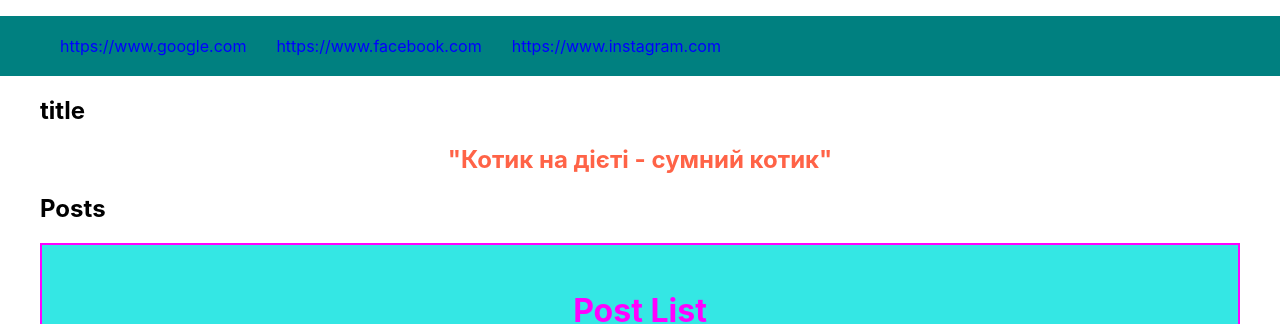
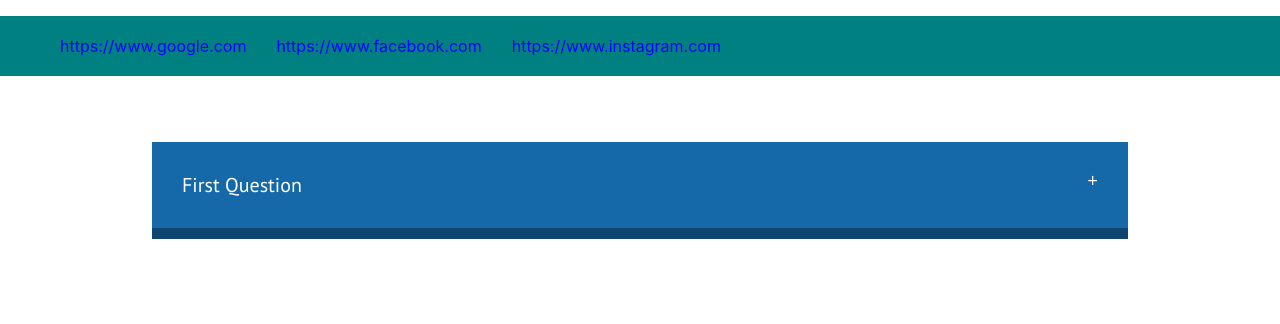
Before and after one commit to VladChornyi/it-generation-practice, a React (Create React App) app: page / in a window 1280 px wide. Shown: the top 324 px of the page. Built offline with nearby package versions, Linux system fonts and the light colour scheme; the HTML template or start-up script is replaced by a standard one.

Commit message:
task 1 completed

```diff
--- a/src/App.js
+++ b/src/App.js
@@ -4,12 +4,13 @@ import Section from "./components/Section/Section";
 import Header from "./components/Header/Header";
 import headerData from "./assets/nav.json";
 import Container from "./components/Container/Container";
+import AccordionItem from "./components/AccordionItem/AccordionItem";
 
 function App() {
   return (
     <>
       <Header headerData={headerData} />
-      <Section title="title">
+      {/* <Section title="title">
         <h2
           className="header-title"
           style={{ fontSize: "24px", color: "tomato", textAlign: "center" }}>
@@ -18,7 +19,8 @@ function App() {
       </Section>
       <Section title="Posts">
         <PostList posts={postsData} />
-      </Section>
+      </Section> */}
+      <AccordionItem />
     </>
   );
 }
--- /dev/null
+++ b/src/components/AccordionItem/AccordionItem.jsx
@@ -0,0 +1,56 @@
+import { Component } from "react";
+import style from "./AccordionItem.module.css";
+
+export class AccordionItem extends Component {
+  state = {
+    expanded: false,
+  };
+
+  onClickEventHandler = (event) => {
+    console.log(event.currentTarget, event.target);
+    this.setState((prevState) => {
+      return { expanded: !prevState.expanded };
+    });
+  };
+
+  render() {
+    return (
+      <div className={style.container} onClick={this.onClickEventHandler}>
+        <div className={style.accordion}>
+          <div className={style.accordionItem}>
+            <p
+              className={`${style.title} ${
+                this.state.expanded ? style.isExpanded : ""
+              }`}
+            >
+              First Question
+            </p>
+            <div
+              className={`${style.content} ${
+                this.state.expanded ? style.isExpanded : ""
+              }`}
+            >
+              <p>
+                Lorem ipsum dolor sit amet, consectetur adipiscing elit. Morbi
+                eu interdum diam. Donec interdum porttitor risus non bibendum.
+                Maecenas sollicitudin eros in quam imperdiet placerat. Cras
+                justo purus, rhoncus nec lobortis ut, iaculis vel ipsum. Donec
+                dignissim arcu nec elit faucibus condimentum. Donec facilisis
+                consectetur enim sit amet varius. Pellentesque justo dui,
+                sodales quis luctus a, iaculis eget mauris. Aliquam dapibus,
+                ante quis fringilla feugiat, mauris risus condimentum massa, at
+                elementum libero quam ac ligula. Pellentesque at rhoncus dolor.
+                Duis porttitor nibh ut lobortis aliquam. Nullam eu dolor
+                venenatis mauris placerat tristique eget id dolor. Quisque
+                blandit adipiscing erat vitae dapibus. Nulla aliquam magna nec
+                elementum tincidunt.
+              </p>
+            </div>
+          </div>
+        </div>
+      </div>
+    );
+  }
+}
+
+export default AccordionItem;
--- /dev/null
+++ b/src/components/AccordionItem/AccordionItem.module.css
@@ -0,0 +1,112 @@
+@import url('https://fonts.googleapis.com/css?family=PT+Sans');
+
+html,
+body,
+#app {
+    height: 100%;
+}
+
+.container {
+    min-height: 100%;
+    padding: 30px;
+    font-family: 'PT Sans';
+    text-align: center;
+}
+
+.container h1 {
+    text-align: center;
+    color: #1569a8;
+}
+
+.container .btn {
+    display: inline-block;
+    margin-bottom: 20px;
+    border: 1px solid #1569a8;
+    background: white;
+    color: #1569a8;
+    padding: 5px 10px;
+    border-radius: 5px;
+    margin-right: 5px;
+    font-size: 15px;
+    cursor: pointer;
+    outline: none;
+}
+
+.container .btn:hover {
+    background: #1569a8;
+    color: white;
+    transition: 0.5s;
+}
+
+.accordion {
+    margin: 0 auto;
+    width: 80%;
+}
+
+.accordion .title {
+    padding: 30px 30px;
+    cursor: pointer;
+    transform: translate3d(0, 0, 0);
+    color: white;
+    position: relative;
+    font-size: 20px;
+    background: #1569a8;
+    margin-bottom: -1px;
+    border-bottom: 1px solid #0e4671;
+    text-align: left;
+}
+
+.accordion .title::after {
+    content: "+";
+    font-size: 18px;
+    color: white;
+    transition: transform 0.5s ease-in-out;
+    position: absolute;
+    right: 30px;
+    font-family: monospace;
+}
+
+.accordion .title.isExpanded {
+    transition: background 0.5s;
+    background: #0e4671;
+}
+
+.accordion .title.isExpanded::after {
+    content: "-";
+    transform: rotate(-360deg);
+}
+
+.accordion .content {
+    overflow: hidden;
+    max-height: 0;
+    transition: max-height 0.5s;
+    margin: 0;
+    padding: 0 30px;
+    border: solid 1px #eee;
+    border-top: 0;
+    background: #e8f4fc;
+}
+
+.accordion .content p {
+    padding: 30px 0;
+    margin: 0;
+    opacity: 0;
+    transition: 0.5s;
+}
+
+.accordion .content.isExpanded {
+    max-height: 500px;
+    overflow: hidden;
+}
+
+.accordion .content.isExpanded p {
+    opacity: 1;
+}
+
+.accordion:after {
+    width: 100%;
+    height: 10px;
+    display: block;
+    background: #0e4671;
+    content: '';
+}
```
